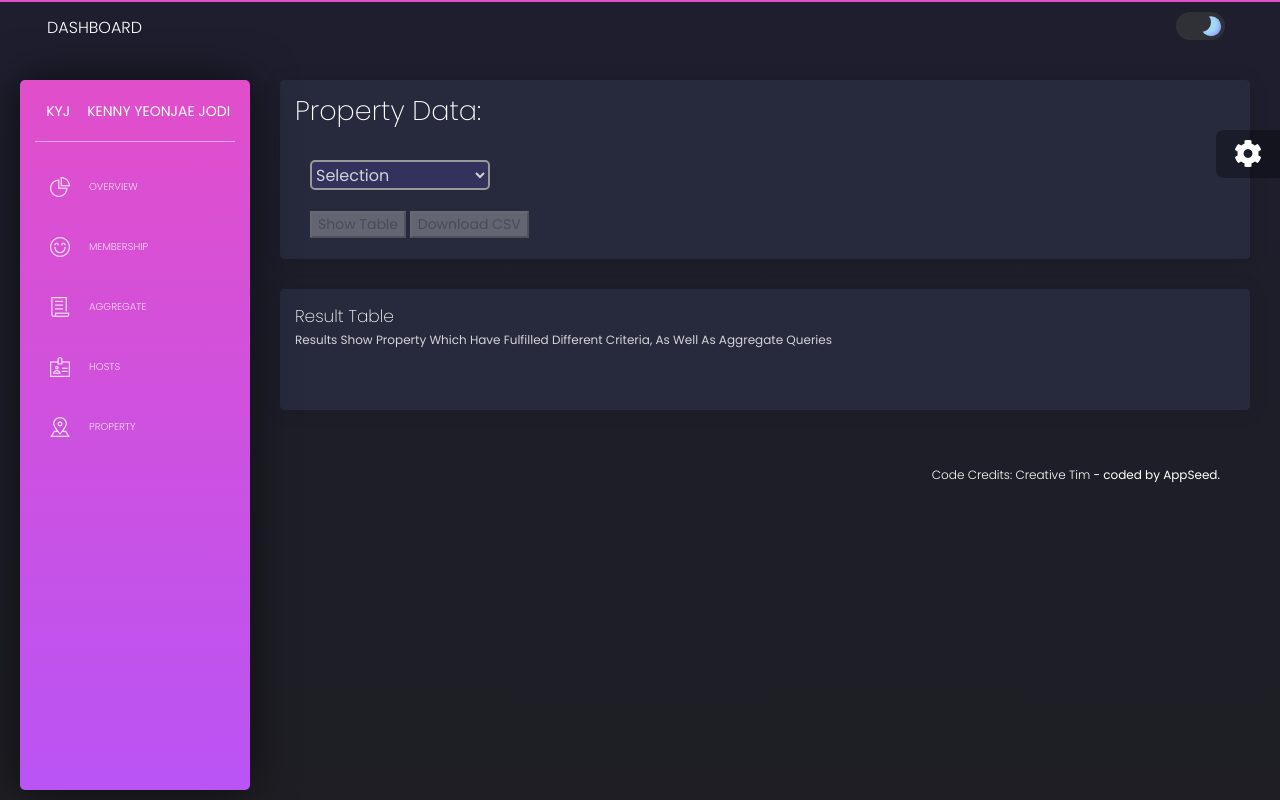
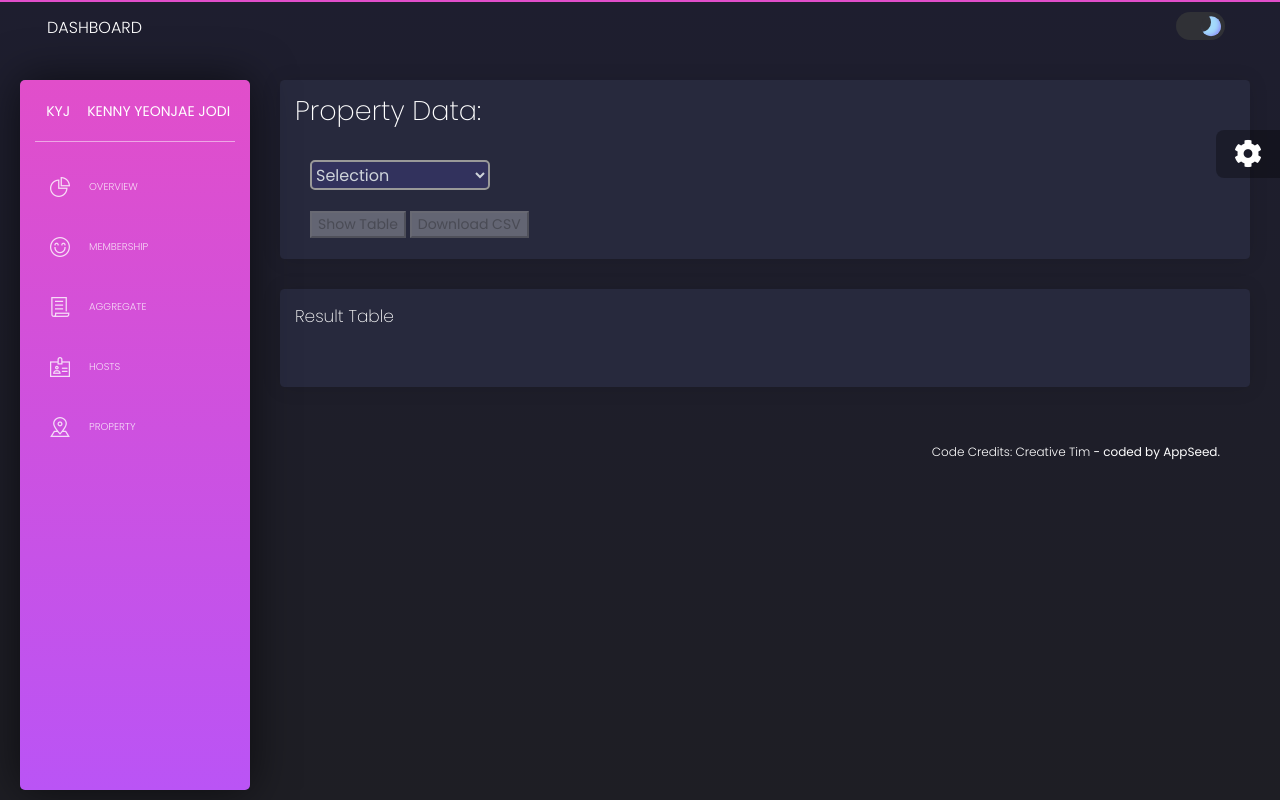
Before and after one commit to joderz/beans, a Flask app: page /property in a window 1280 px wide. Run offline with Flask 2, Linux system fonts and the light colour scheme; parts of the project's set-up code (start-up, migrations or seed data) failed here and were passed over; some libraries are stand-ins or nearby versions.

Commit message:
Update property.html

```diff
--- a/apps/templates/home/property.html
+++ b/apps/templates/home/property.html
@@ -59,8 +59,7 @@
         <div class="card ">
           <div class="card-header">
             <h4 class="card-title"> Result Table </h4>
-            <p class="category"> Results show property which have fulfilled different criteria, as well as aggregate
-              queries </p>
+            <p class="category"> </p>
           </div>
           <div class="card-body">
             <div class="table-responsive">
```
